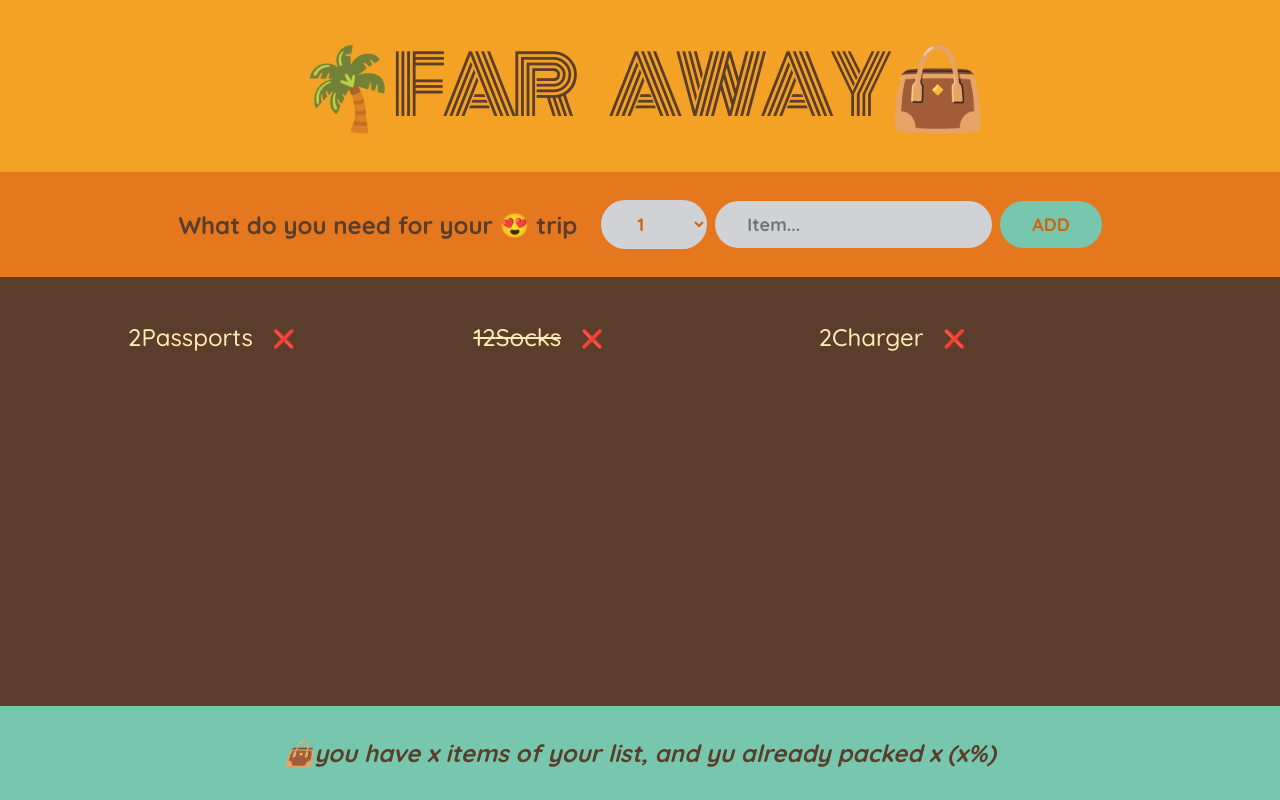
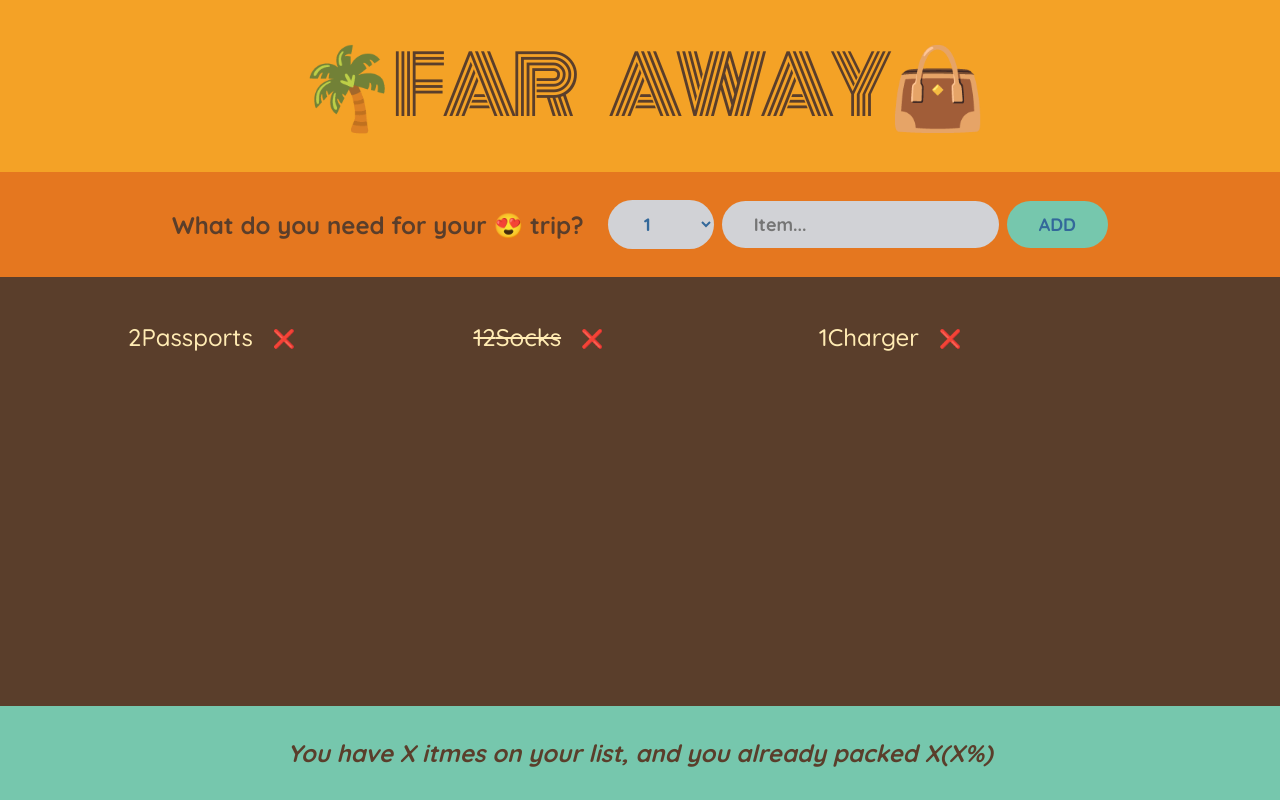
Before and after one commit to sazzadalam112/travel-list, a React (Create React App) app: page / in a window 1280 px wide. Built offline with nearby package versions, Linux system fonts and the light colour scheme.

Commit message:
update controlled element

```diff
--- a/src/App.js
+++ b/src/App.js
@@ -1,66 +1,90 @@
+import { useState } from "react";
+
 const initialiItems = [
-  { id: 1,description: "Passports",quantity: 2, packed: false},{ id: 1,description: "Socks",quantity: 12, packed: true},
-  { id: 1,description: "Charger",quantity: 2, packed: false},
+    { id: 1,description: "Passports",quantity: 2, packed: false},
+    { id: 2,description: "Socks",quantity: 12, packed: true},
+    { id: 3,description: "Charger",quantity: 1, packed: false},
   ];
 
-export default function App(){
-  return( <div className="app">
+export default function App() {
+    return<div className="app">
         <Logo />
         <Form />
-  <PackingList />
+        <Packinglist />
         <Stats />
- </div> )
+    </div>
 }
-
 function Logo(){
-  return <h1>🌴Far Away👜</h1>
+    return(
+        <h1>🌴Far away👜</h1>
+    )
 }
 function Form(){
-  return( <form className="add-form">
-    <h3>What do you need for your 😍  trip</h3>
-    <select>
+   const [description, setDescription] = useState("");
+   const [quantity,setQuantity] = useState(1);
+
+
+    function handleSubmit(e){
+     e.preventDefault();
+
+     if(!description) return;
+     const newItem = {description , quantity , packed: false, id: Date.now()};
+     console.log(newItem);
+
+     setDescription("");
+     setQuantity(1);
+    }
+    return(
+        <form className="add-form" onSubmit={handleSubmit}>
+            <h3>What do you need for your 😍 trip?</h3>
+            <select value={quantity} onChange={(e)=> setQuantity (Number(e.target.value))}>
                {/* <option value={1}>1</option>
                <option value={2}>2</option>
                <option value={3}>3</option> */}
-      {Array.from({ length: 20},(_,i) => i + 1).map
-      ((num) => (
-        <option value={num}key={num}>{num}</option>
+               {Array.from({length: 20}, (_, i) => i + 1)
+               .map((num) => (
+                <option value={num} key={num}>{num}</option>
                ))}
             </select>
-      <input type="text" placeholder="Item..."/>
+            <input type="text" placeholder="Item..."
+             value={description}
+             onChange={(e) => {
+                console.log(e.target.value);
+                setDescription(e.target.value)
+            }}
+             />
+
             <button>ADD</button>
-
         </form>
     )
 }
-
-
-function PackingList(){
+function Packinglist() {
     return(
         <div className="list">
-       <ul>
-        {initialiItems.map((item) =>(
-         <Item item = {item} />
+        <ul  >
+          {initialiItems.map((item)=> (
+          <Item item={item} key={item.id} />
           ))}
         </ul>
         </div>
     )
 }
- function Item({item}) {
+function Item({item}){
     return(
         <li>
             <span style={item.packed ? {textDecoration:"line-through"} : {}}>
-        {item.quantity}{item.description}
+             {item.quantity}
+            {item.description}
             </span>
-
             <button>❌</button>
             </li>
     )
 
 }
-
  function Stats(){
-  return <footer className="stats">
-    <em>👜you have x items of your list, and yu already packed x (x%) </em>
+    return(
+    <footer className="stats">
+        <em>You have X itmes on your list, and you already packed X(X%)</em>
     </footer>
+    )
  }
--- a/src/index.css
+++ b/src/index.css
@@ -58,7 +58,7 @@ button,
 select,
 input {
   background-color: #d1d2d6;
-  color: #cf640d;
+  color: #33689a;
   font-family: inherit;
   border: none;
   border-radius: 10rem;
--- a/src/index.js
+++ b/src/index.js
@@ -1,11 +1,11 @@
 import React from "react";
-import ReactDom from "react-dom/client";
+import  ReactDOM  from "react-dom/client";
 import "./index.css";
 import App from "./App";
 
-const root = ReactDom.createRoot(document.getElementById("root"));
+const root = ReactDOM.createRoot(document.getElementById("root"));
 root.render(
     <React.StrictMode>
-        <App />
+    <App />
     </React.StrictMode>
 )
```
Lines whose indentation alone changed are shown as unchanged.
